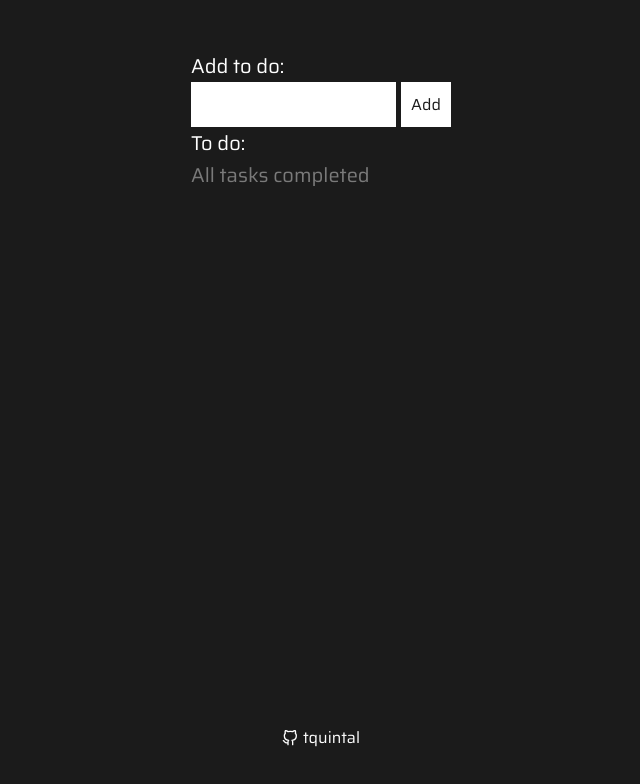
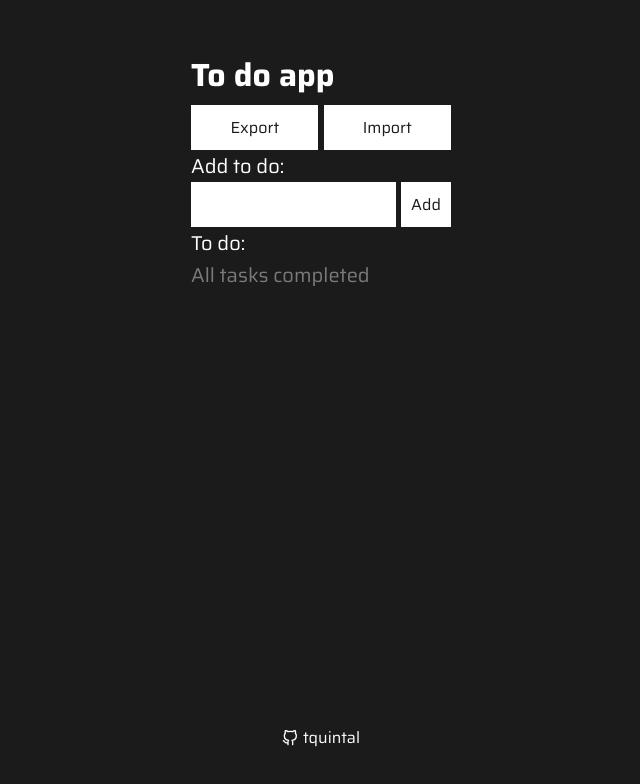
Before and after one commit to tquintal/to-do-app-v1, a React (Create React App) app: page / in a window 1280 px wide. Shown: the top 784 px of the page, without its empty margins (319-959 px from the left). Built offline with nearby package versions, Linux system fonts and the light colour scheme.

Commit message:
export todos

```diff
--- a/package.json
+++ b/package.json
@@ -7,6 +7,7 @@
     "@testing-library/react": "^13.4.0",
     "@testing-library/user-event": "^13.5.0",
     "react": "^18.2.0",
+    "react-csv": "^2.2.2",
     "react-dom": "^18.2.0",
     "react-icons": "^4.6.0",
     "react-scripts": "5.0.1",
--- a/src/App.js
+++ b/src/App.js
@@ -1,7 +1,8 @@
-import React, { useState, Fragment } from 'react';
+import React, { useState } from 'react';
 import './App.css';
 import NewToDo from './components/NewToDo';
 import TodoList from './components/ToDoList';
+import ImportExport from './components/ImportExport/ImportExport';
 import { FiGithub } from 'react-icons/fi';
 
 function App() {
@@ -38,6 +39,8 @@ function App() {
   return (
     <div className='main'>
       <div className='content'>
+        <h1>To do app</h1>
+        <ImportExport toDos={toDos} />
         <NewToDo onNewToDo={newToDoHandler} />
         <TodoList toDos={toDos} onUpdate={onUpdateHandler} onDelete={onDeleteHandler} />
       </div>
--- /dev/null
+++ b/src/components/ImportExport/ImportExport.js
@@ -0,0 +1,22 @@
+import React from 'react';
+import classes from './ImportExport.module.css';
+import { CSVLink } from 'react-csv';
+
+const ImportExport = props => {
+    const onClickHandler = () => {
+        alert('Not available yet');
+    };
+
+    return (
+        <div className={classes['container']}>
+            <CSVLink data={props.toDos}>Export</CSVLink>
+            {/* <div className={classes['import-container']}>
+                <label htmlFor='upload'>Import:</label>
+                <input id='upload' type='file' accept='.csv' />
+            </div> */}
+            <button onClick={onClickHandler}>Import</button>
+        </div>
+    );
+};
+
+export default ImportExport;
--- /dev/null
+++ b/src/components/ImportExport/ImportExport.module.css
@@ -0,0 +1,18 @@
+.container {
+  display: flex;
+  padding-top: 5px;
+  gap: 5px;
+  justify-content: space-between;
+}
+
+.container a,
+.container button {
+  all: unset;
+  cursor: pointer;
+  background: #ffffff;
+  color: #1b1b1b;
+  display: flex;
+  justify-content: center;
+  padding: 10px;
+  width: 100%;
+}
```
Also changed, not shown: 2 other files (tests, documents, lock files or other folders).
